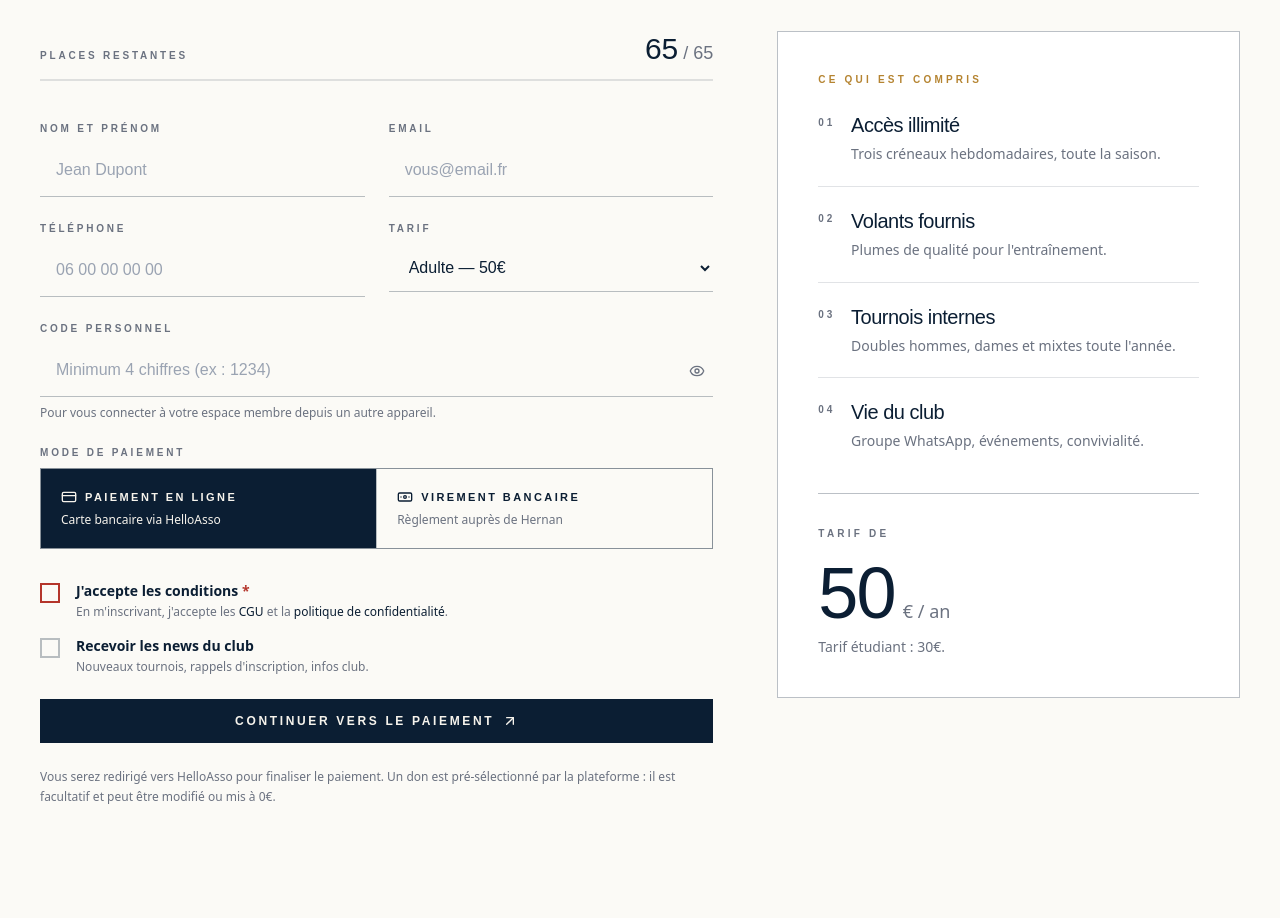
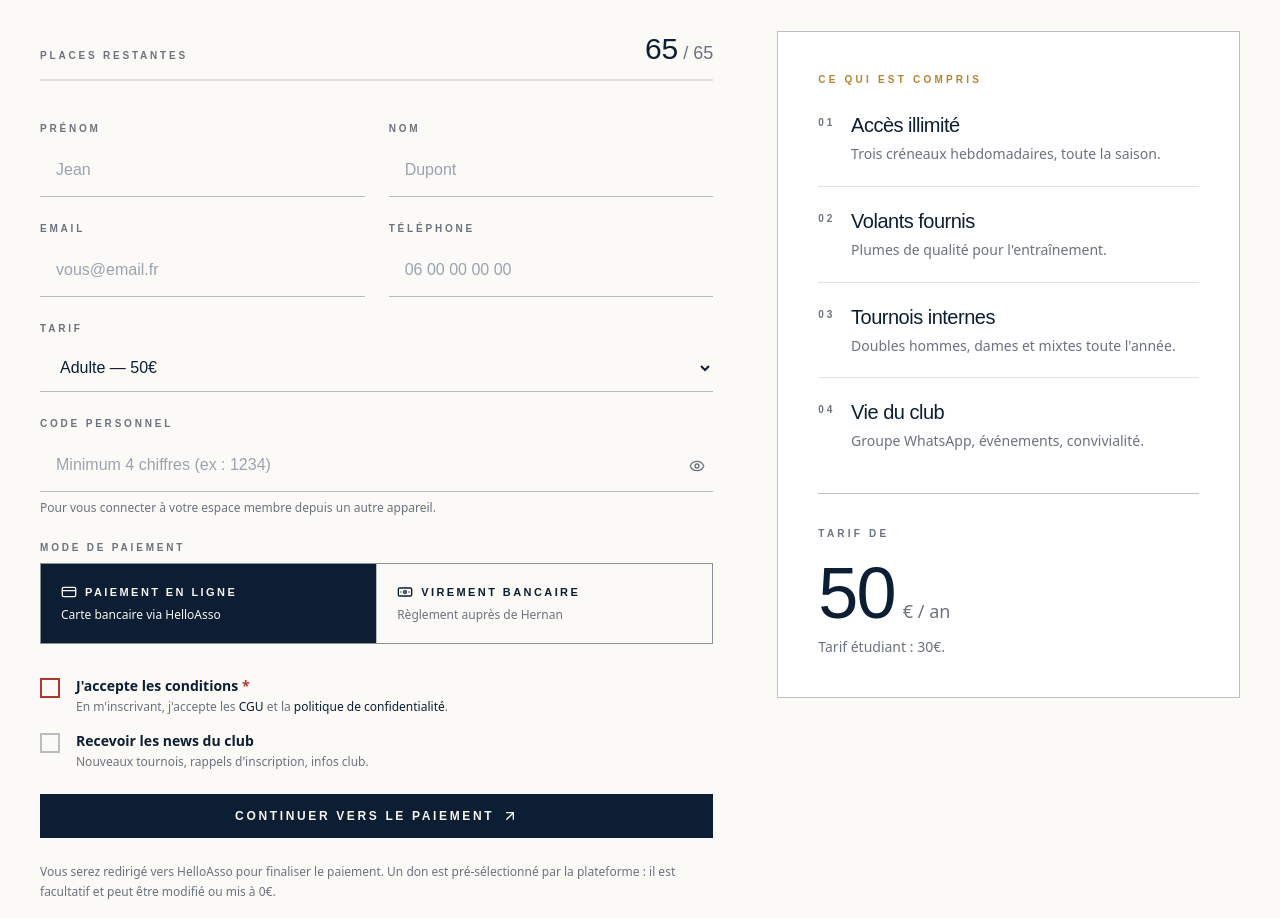
Before and after one commit to quiveutetremonassocie-ship-it/SACCB, a Next.js app: page / in a window 1280 px wide. Shown: the part 4580-5498 px from the top of the page. Built offline with nearby package versions, Linux system fonts and the light colour scheme; no server answers.

Commit message:
feat(inscription): firstname lastname inputs

```diff
--- a/src/components/Inscription.tsx
+++ b/src/components/Inscription.tsx
@@ -99,7 +99,17 @@ export default function Inscription({
     if (!db.insc_open) return;
     setLoading(true);
     const fd = new FormData(e.currentTarget);
-    const nom = String(fd.get("nom") || "").trim();
+    const firstName =
+      String(fd.get("firstName") || "")
+        .trim()
+        .split(" ")[0] || "";
+    const lastName =
+      String(fd.get("lastName") || "")
+        .trim()
+        .split(" ")
+        .slice(1)
+        .join(" ") || "";
+    const nom = `${firstName} ${lastName.toLocaleUpperCase()}`.trim();
     const email = String(fd.get("email") || "").trim();
     const tel = String(fd.get("tel") || "").trim();
     const type = String(fd.get("type") || "Adulte") as "Adulte" | "Etudiant";
@@ -318,11 +328,20 @@ export default function Inscription({
               <form onSubmit={handleSubmit} className="space-y-6">
                 <div className="grid md:grid-cols-2 gap-6">
                   <div>
-                    <label className="label">Nom et prénom</label>
+                    <label className="label">Prénom</label>
                     <input
                       className="input"
-                      name="nom"
-                      placeholder="Jean Dupont"
+                      name="firstName"
+                      placeholder="Jean"
+                      required
+                    />
+                  </div>
+                  <div>
+                    <label className="label">Nom</label>
+                    <input
+                      className="input"
+                      name="lastName"
+                      placeholder="Dupont"
                       required
                     />
                   </div>
@@ -346,7 +365,7 @@ export default function Inscription({
                       required
                     />
                   </div>
-                  <div>
+                  <div className="md:col-span-2">
                     <label className="label">Tarif</label>
                     <select className="input" name="type" defaultValue="Adulte">
                       <option value="Adulte">Adulte — {prix.Adulte}€</option>
```
